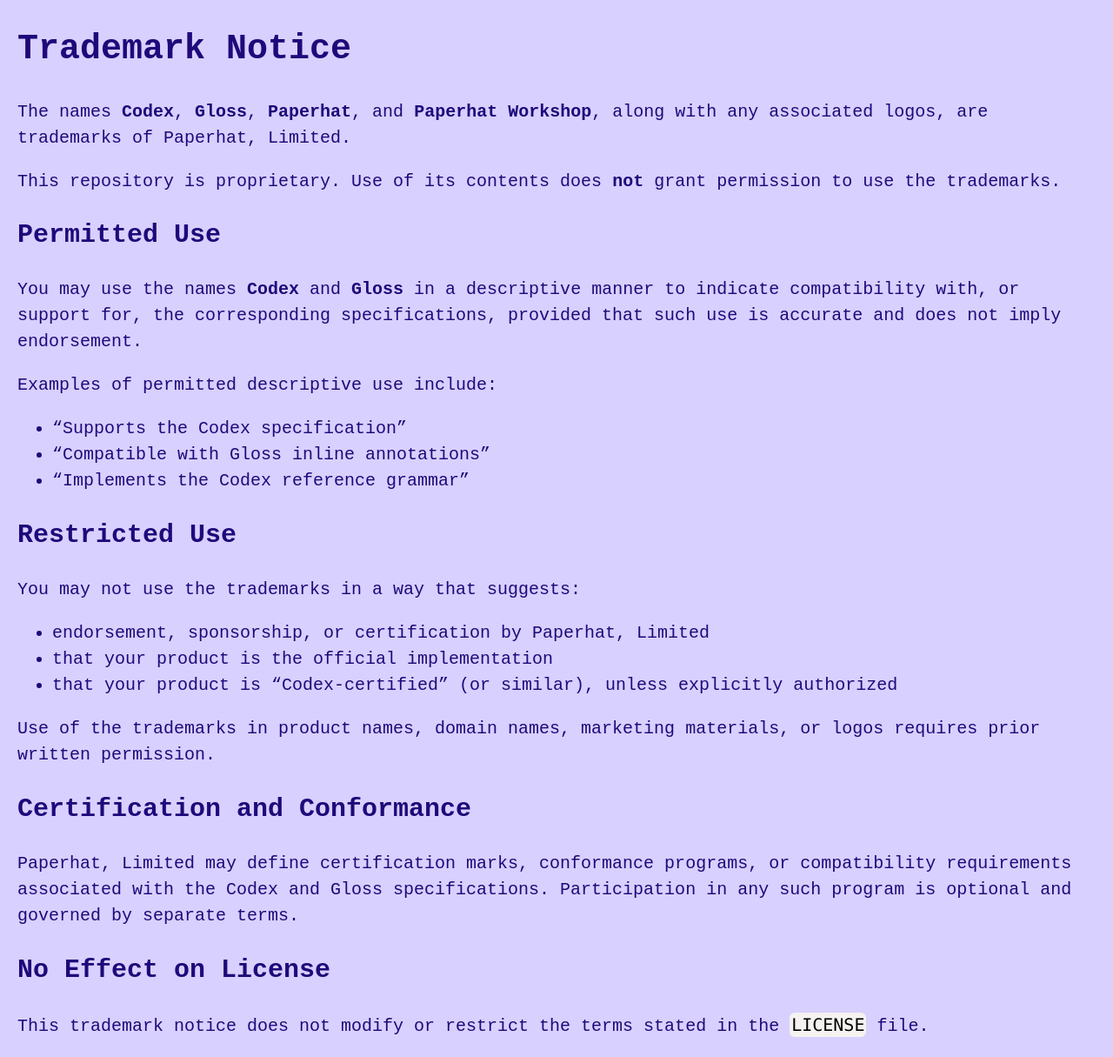
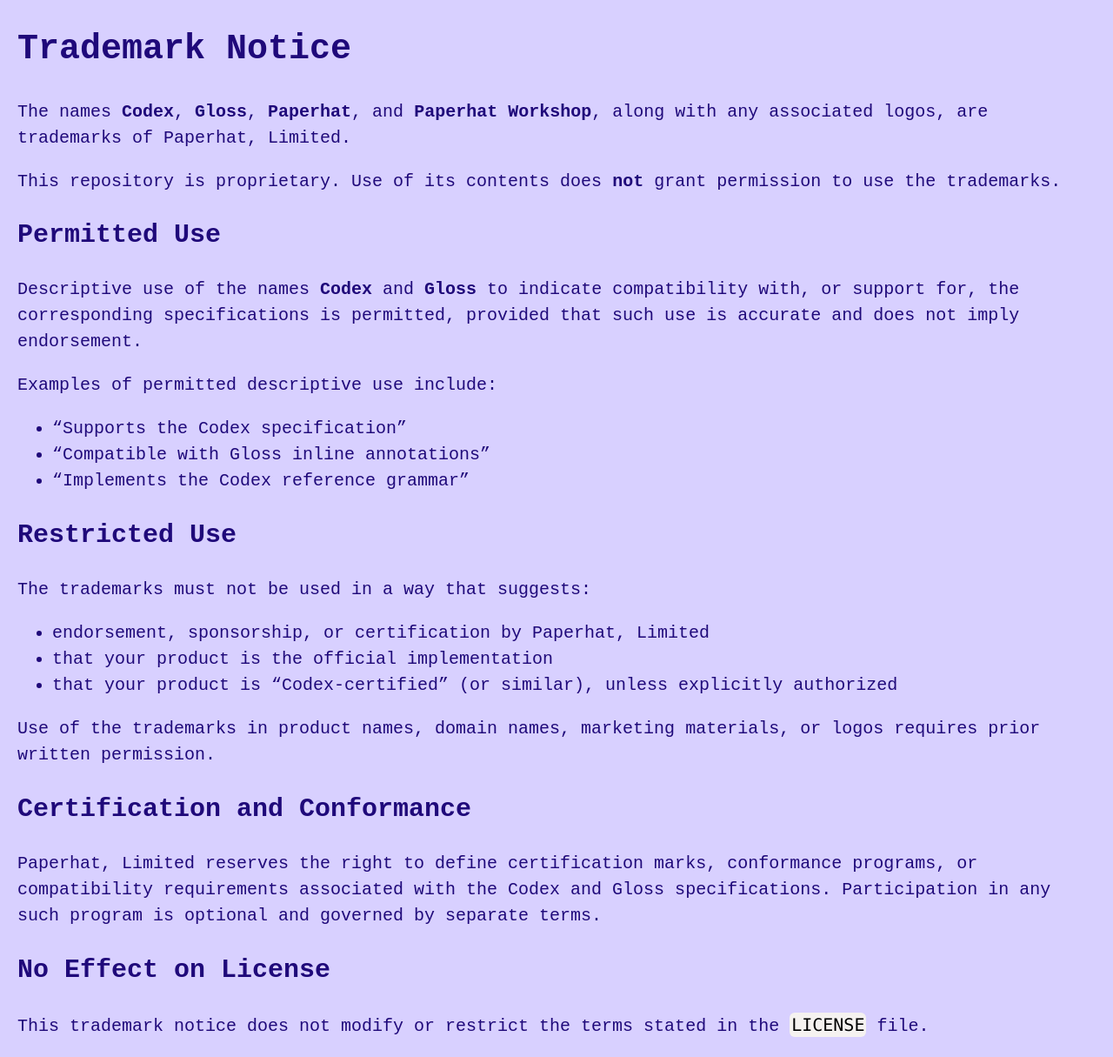
Before and after one commit to paperhat/paperhat.dev, a Jekyll site: the page built from TRADEMARK.md, in a window 1280 px wide. Shown: the whole page at 87% size. Built offline with Jekyll 4.4.1, drawn with Linux system fonts in a browser that asks for light colours; some web fonts are replaced; our own code applies the rules of GitHub Pages for plain Markdown files.

Commit message:
utility commit

```diff
--- a/TRADEMARK.md
+++ b/TRADEMARK.md
@@ -6,7 +6,7 @@ This repository is proprietary. Use of its contents does **not** grant permissio
 
 ## Permitted Use
 
-You may use the names **Codex** and **Gloss** in a descriptive manner to indicate compatibility with, or support for, the corresponding specifications, provided that such use is accurate and does not imply endorsement.
+Descriptive use of the names **Codex** and **Gloss** to indicate compatibility with, or support for, the corresponding specifications is permitted, provided that such use is accurate and does not imply endorsement.
 
 Examples of permitted descriptive use include:
 
@@ -16,7 +16,7 @@ Examples of permitted descriptive use include:
 
 ## Restricted Use
 
-You may not use the trademarks in a way that suggests:
+The trademarks must not be used in a way that suggests:
 
 - endorsement, sponsorship, or certification by Paperhat, Limited
 - that your product is the official implementation
@@ -26,7 +26,7 @@ Use of the trademarks in product names, domain names, marketing materials, or lo
 
 ## Certification and Conformance
 
-Paperhat, Limited may define certification marks, conformance programs, or compatibility requirements associated with the Codex and Gloss specifications. Participation in any such program is optional and governed by separate terms.
+Paperhat, Limited reserves the right to define certification marks, conformance programs, or compatibility requirements associated with the Codex and Gloss specifications. Participation in any such program is optional and governed by separate terms.
 
 ## No Effect on License
 
```
